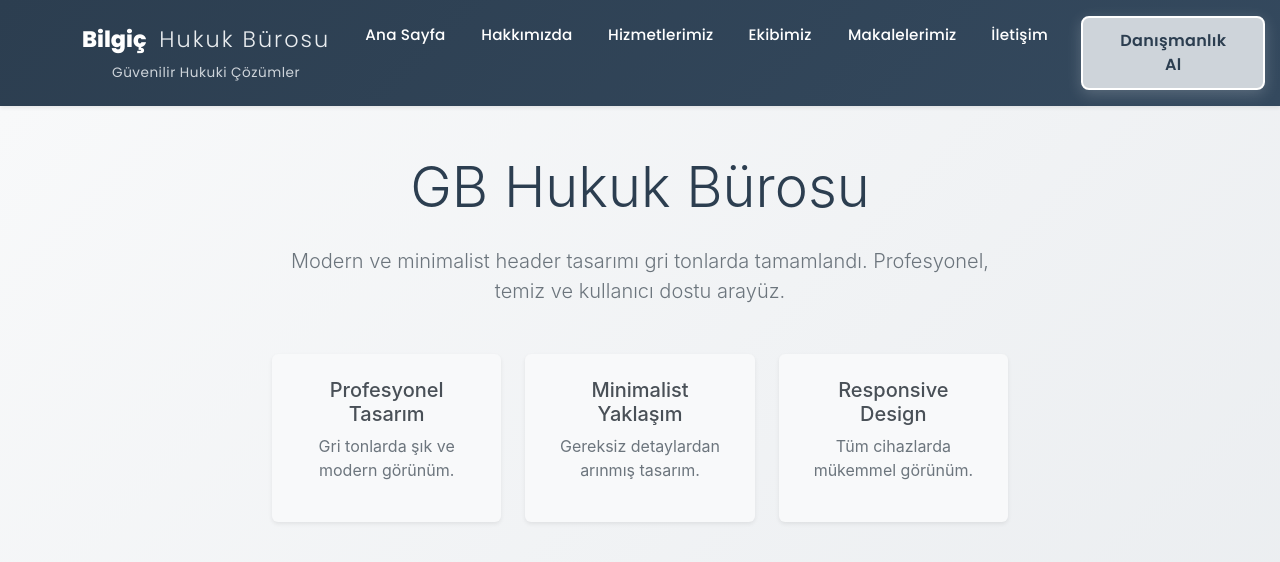
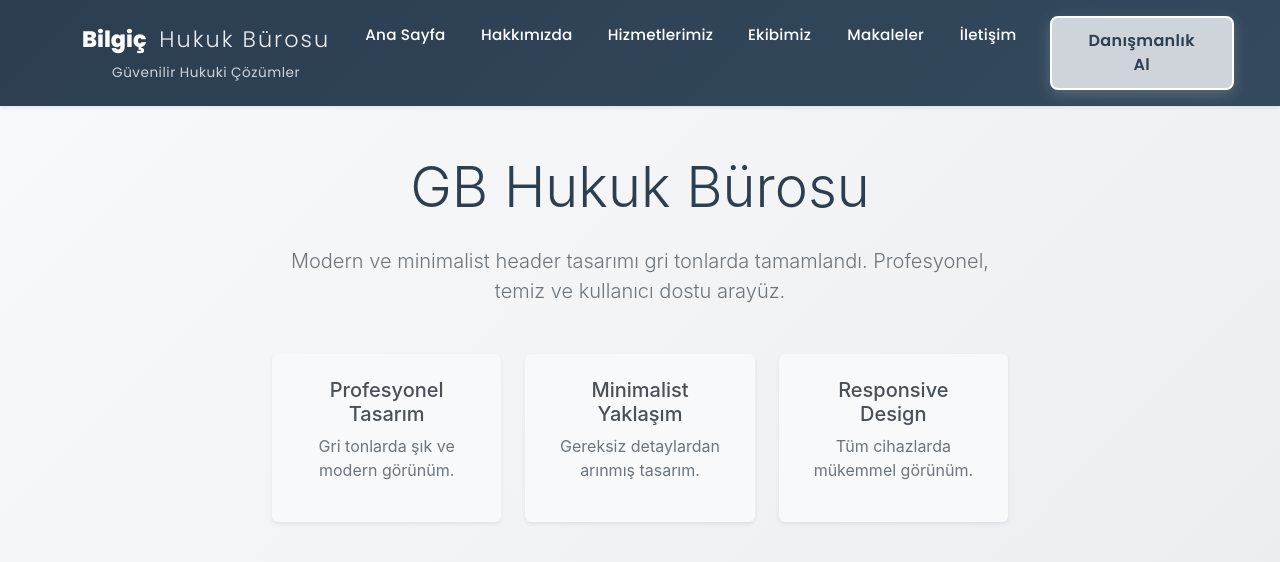
Before and after one commit to OguzDurak/gb-hukuk, a React (Create React App) app: page / in a window 1280 px wide. Shown: the top 562 px of the page. Built offline with nearby package versions, Linux system fonts and the light colour scheme.

Commit message:
feat: Clean header design without animations

```diff
--- a/src/components/Header.js
+++ b/src/components/Header.js
@@ -45,7 +45,7 @@ const Header = () => {
               Ekibimiz
             </Nav.Link>
             <Nav.Link href="#articles" className="nav-item">
-              Makalelerimiz
+              Makaleler
             </Nav.Link>
             <Nav.Link href="#contact" className="nav-item">
               İletişim
```
